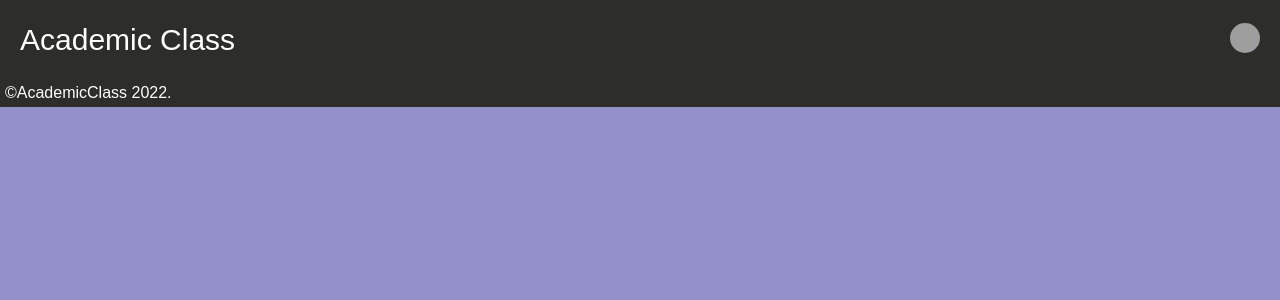
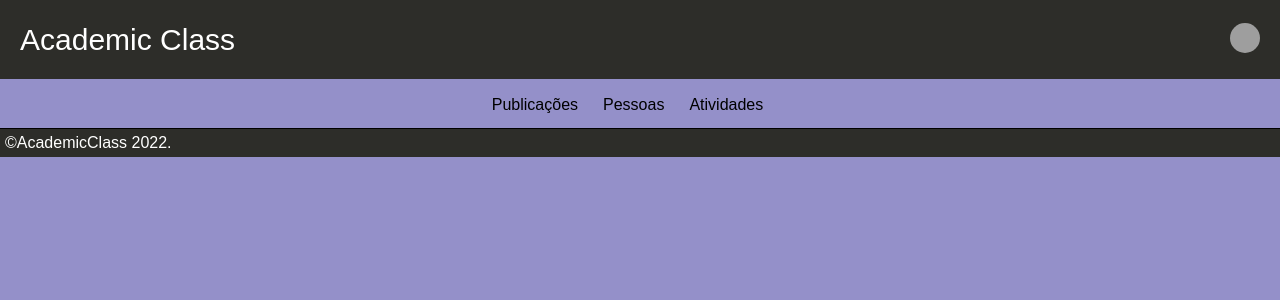
Before and after one commit to Pedro-Baruch/Academic-Class, a React (Create React App) app in the folder academic/: page /home/pessoas in a window 1280 px wide. Shown: the top 300 px of the page. Built offline with nearby package versions, Linux system fonts and the light colour scheme; grey boxes are pictures that could not be loaded.

Commit message:
inserindo html de postagens

```diff
--- a/academic/src/App.js
+++ b/academic/src/App.js
@@ -23,7 +23,7 @@ function App() {
     <Route path='home/criar' element ={<Criar/>} />
     <Route path='home/post' element ={<Post/>} />
     <Route path='home/atividade' element ={<Atividades/>} />
-    <Route path='home/Pessoas' element ={<Pessoas/>} />
+    <Route path='home/pessoas' element ={<Pessoas/>} />
     <Route path='home/criarPost' element ={<CriarPost/>} />
     <Route path='home/criarAtv' element ={<CriarAtv/>} />
 
--- a/academic/src/pages/Atividades.js
+++ b/academic/src/pages/Atividades.js
@@ -5,7 +5,11 @@ export function Atividades(){
 
     return(
         <div>
-
+            <nav class="main-nav">
+                <a href="http://localhost:3000/home/post">Publicações</a>
+                <a href="http://localhost:3000/home/pessoas">Pessoas</a>
+                <a href="http://localhost:3000/home/atividade">Atividades</a>
+            </nav>
         </div>
     )
 }
--- a/academic/src/pages/Home.js
+++ b/academic/src/pages/Home.js
@@ -84,6 +84,9 @@ export const Home = () => {
                     <li><img class="banner-imagem" src="https://st.depositphotos.com/1002326/5133/v/450/depositphotos_51331625-stock-illustration-open-book-with-summer-landscape.jpg" /></li>
                     <li className="card-item" id="titulo-card">{user.nome}</li>
                     <li className="card-item" id="descricao-card">{user.descrição}</li>
+                    <li className='card-item'>
+                      <button onClick={() => navigate('post')}>Ver turma</button>
+                    </li>
                   </ul>
 
                 </>
--- a/academic/src/pages/Pessoas.js
+++ b/academic/src/pages/Pessoas.js
@@ -5,7 +5,11 @@ export function Pessoas(){
 
     return(
         <div>
-
+            <nav class="main-nav">
+                <a href="http://localhost:3000/home/post">Publicações</a>
+                <a href="http://localhost:3000/home/pessoas">Pessoas</a>
+                <a href="http://localhost:3000/home/atividade">Atividades</a>
+            </nav>
         </div>
     )
 }
--- a/academic/src/pages/Postagens.js
+++ b/academic/src/pages/Postagens.js
@@ -4,8 +4,26 @@ export function Post(){
 
 
     return(
-        <div>
-
+        <div className='posts-turma'>
+            <nav className="main-nav">
+                <a href="http://localhost:3000/home/post">Publicações</a>
+                <a href="http://localhost:3000/home/pessoas">Pessoas</a>
+                <a href="http://localhost:3000/home/atividade">Atividades</a>
+            </nav>
+            <section class="info-turma">
+                <h2>Turma 01</h2>
+                <p>Descrição da turma</p>
+            </section>
+            <div className="posts">
+                <div className='post'>
+                    <img className='imagem-perfil-post' src=""></img>
+                    <h2 className="nome-user">NomeUser</h2>
+                    <p>dataPost</p>
+                    <div class="postagem">
+                        <p>Postagem</p>
+                    </div>
+                </div>
+            </div>
         </div>
     )
 }
--- a/academic/src/pages/Registro.js
+++ b/academic/src/pages/Registro.js
@@ -67,12 +67,7 @@ export const Registro = () => {
       senha,
 
     });
-    console.log(user);
-    if (nome == null || email == null || senha == null){
-      return console.error("oi")
-    }else{
-      navigate('home')
-    }
+    navigate('home')
   }
 
 
--- a/academic/src/pages/RegistroStyle.css
+++ b/academic/src/pages/RegistroStyle.css
@@ -1,6 +1,7 @@
 li {
   list-style-type: none;
 }
+
 *{
   margin: 0;
   padding: 0;
```
